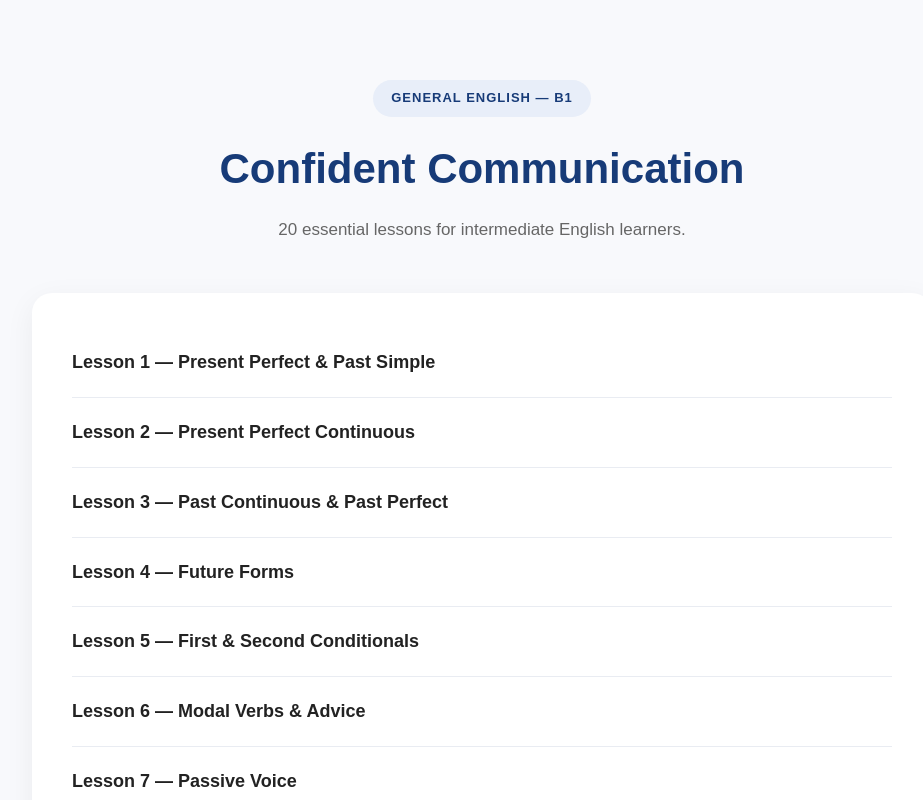
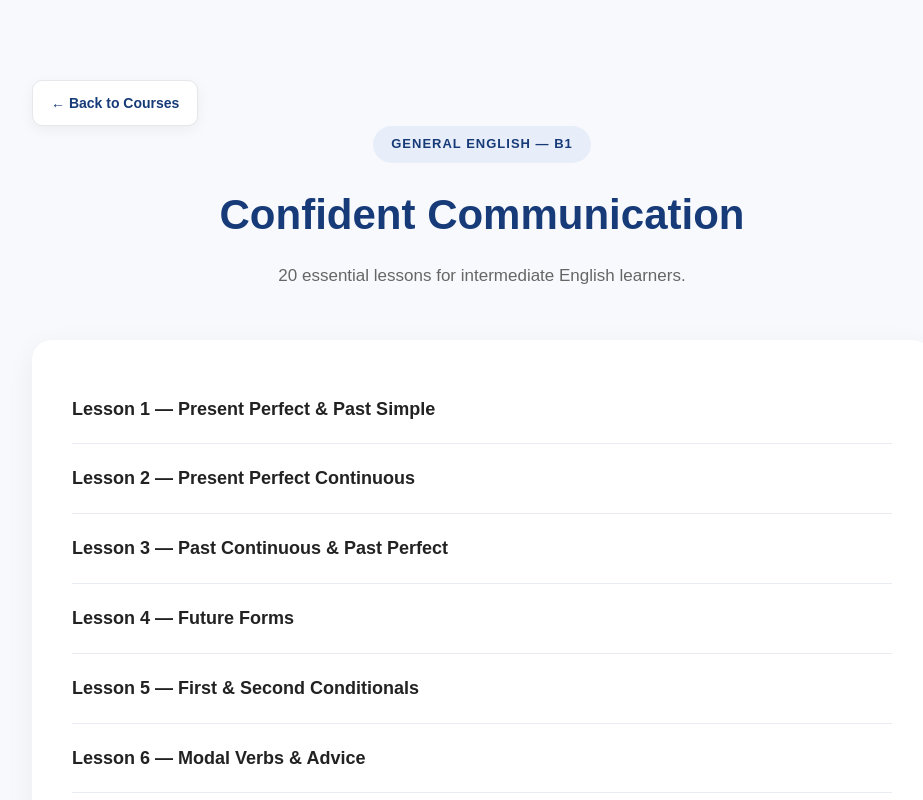
Before and after one commit to rezazamani8201-ux/hedefenglish, a Next.js app: page /courses/general-english-b1 in a window 1280 px wide. Shown: the top 800 px of the page, without its empty margins (158-1081 px from the left). Built offline with nearby package versions, Linux system fonts and the light colour scheme; no server answers.

Commit message:
add navigation links

```diff
--- /dev/null
+++ b/app/components/BackToCourses.tsx
@@ -0,0 +1,25 @@
+import Link from "next/link";
+
+export default function BackToCourses() {
+  return (
+    <Link
+      href="/courses"
+      style={{
+        display: "inline-flex",
+        alignItems: "center",
+        gap: "8px",
+        padding: "11px 18px",
+        background: "#fff",
+        color: "#173b78",
+        border: "1px solid #e5e7eb",
+        borderRadius: "10px",
+        textDecoration: "none",
+        fontSize: "14px",
+        fontWeight: 600,
+        boxShadow: "0 4px 14px rgba(0,0,0,0.05)",
+      }}
+    >
+      ← Back to Courses
+    </Link>
+  );
+}
--- a/app/courses/general-english-a1/page.tsx
+++ b/app/courses/general-english-a1/page.tsx
@@ -1,3 +1,4 @@
+import BackToCourses from "@/app/components/BackToCourses";
 export default function GeneralEnglishA1() {
   const lessons = [
     "Lesson 1 — Greetings & Introductions",
@@ -28,6 +29,7 @@ export default function GeneralEnglishA1() {
           margin: "0 auto",
         }}
       >
+        <BackToCourses />
         <div
           style={{
             textAlign: "center",
--- a/app/courses/general-english-a2/page.tsx
+++ b/app/courses/general-english-a2/page.tsx
@@ -1,3 +1,4 @@
+import BackToCourses from "@/app/components/BackToCourses";
 export default function GeneralEnglishA2() {
   const lessons = [
     "Lesson 1 — Present & Past Simple",
@@ -32,6 +33,7 @@ export default function GeneralEnglishA2() {
           margin: "0 auto",
         }}
       >
+        <BackToCourses />
         <div
           style={{
             textAlign: "center",
--- a/app/courses/general-english-b1/page.tsx
+++ b/app/courses/general-english-b1/page.tsx
@@ -1,3 +1,4 @@
+import BackToCourses from "@/app/components/BackToCourses";
 export default function GeneralEnglishB1() {
   const lessons = [
     "Lesson 1 — Present Perfect & Past Simple",
@@ -36,12 +37,14 @@ export default function GeneralEnglishB1() {
           margin: "0 auto",
         }}
       >
+        <BackToCourses />
         <div
           style={{
             textAlign: "center",
             marginBottom: "50px",
           }}
         >
+
           <div
             style={{
               display: "inline-block",
--- a/app/courses/general-english-b2/page.tsx
+++ b/app/courses/general-english-b2/page.tsx
@@ -1,3 +1,4 @@
+import BackToCourses from "@/app/components/BackToCourses";
 export default function GeneralEnglishB2() {
   const lessons = [
     "Lesson 1 — Advanced Tenses Review",
@@ -34,12 +35,14 @@ export default function GeneralEnglishB2() {
         padding: "80px 20px",
       }}
     >
+
       <div
         style={{
           maxWidth: "900px",
           margin: "0 auto",
         }}
       >
+        <BackToCourses />
         <div
           style={{
             textAlign: "center",
--- a/app/courses/page.tsx
+++ b/app/courses/page.tsx
@@ -1,5 +1,5 @@
 import Link from "next/link";
-
+import BackToHome from "@/app/components/BackToHome";
 export default function CoursesPage() {
   const courses = [
     {
@@ -50,6 +50,7 @@ export default function CoursesPage() {
           margin: "0 auto",
         }}
       >
+        <BackToHome />
         <div
           style={{
             textAlign: "center",
--- a/app/level-test/page.tsx
+++ b/app/level-test/page.tsx
@@ -2,6 +2,7 @@
 
 import { useState } from "react";
 import Link from "next/link";
+import BackToHome from "@/app/components/BackToHome";
 
 const questions = [
   {
@@ -235,6 +236,7 @@ export default function LevelTestPage() {
     return (
       <main className="level-test-page">
         <div className="level-test-container">
+          <BackToHome />
           <span className="section-label">HEDEF ENGLISH</span>
 
           <h1>Find Your English Level</h1>
--- a/app/register/page.tsx
+++ b/app/register/page.tsx
@@ -69,7 +69,7 @@ export default function RegisterPage() {
         }}
       >
         <div style={{ textAlign: "center", marginBottom: "30px" }}>
-          <h1
+  <h1
             style={{
               margin: 0,
               color: "#173b78",
```
Also changed, not shown: app/account/page.tsx (+15 -1 lines), app/components/BackToHome.tsx (added, +27 -0 lines), app/login/page.tsx (+17 -3 lines).
